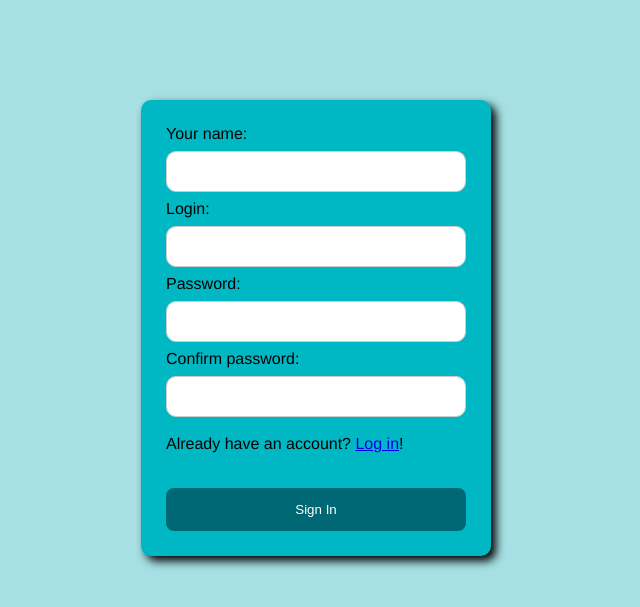
After one commit to MrLampochka/MTUCIPythonLessons, a Flask app: page /registration/ in a window 1280 px wide. The commit adds this page. Shown: the top 607 px of the page, without its empty margins (324-964 px from the left). Run offline with Flask 2, Linux system fonts and the light colour scheme; some libraries are stand-ins or nearby versions.

Commit message:
lr5 completed

```diff
--- /dev/null
+++ b/lr4-5/auth.py
@@ -0,0 +1,98 @@
+import requests
+from flask import Flask, render_template, request, flash, redirect, url_for
+import psycopg2
+
+app = Flask(__name__)
+app.config.update(
+    TESTING=True,
+    SECRET_KEY='very_secret_key'
+)
+
+conn = psycopg2.connect(database="service_db",
+                        user="postgres",
+                        password="123123",
+                        host="localhost",
+                        port="5432")
+cursor = conn.cursor()
+
+DATA = {
+    'username': '',
+    'password': '',
+    'records': [],
+}
+
+
+@app.route('/login/', methods=['POST'])
+def login_post():
+    # if request.form.get("login"):
+    username = request.form.get('username')
+    password = request.form.get('password')
+    cursor.execute("SELECT * FROM service.users WHERE login=%s AND password=%s", (str(username), str(password)))
+    records = list(cursor.fetchall())
+    if not username or not password:
+        # flash('Input login or password', 'error')
+        return render_template('login.html', error='Input login or password')
+    elif not records:
+        return render_template('login.html', error='Your login or password was incorrect')
+    else:
+        DATA['username'] = username
+        DATA['password'] = password
+        DATA['records'] = records
+        return redirect(url_for('account'))
+
+    # elif request.form.get("registration"):
+    #     return redirect("/registration/")
+
+
+@app.route('/login/', methods=['GET'])
+def login():
+    return render_template('login.html')
+
+
+@app.route('/', methods=['GET'])
+def index():
+    return redirect(url_for('login'))
+
+
+@app.route('/registration/', methods=['POST', 'GET'])
+def registration():
+    if request.method == 'POST':
+        name = request.form.get('name')
+        login = request.form.get('login')
+        password = request.form.get('password')
+
+        cursor.execute(f"SELECT * FROM service.users WHERE login='{str(login)}';")
+        # проверка на существование аккаунта
+        if cursor.fetchall():
+            return render_template('registration.html', error='Account already exists')
+
+        if name and login and password:
+            if password == request.form.get('con-password'):
+                cursor.execute('INSERT INTO service.users (full_name, login, password) VALUES ( %s, %s, %s);', (str(name), str(login), str(password)))
+                conn.commit()
+                return redirect('/successful/')
+            else:
+                return render_template('registration.html', error='Passwords do not match')
+        else:
+            return render_template('registration.html', error='Fill in all fields correctly')
+    return render_template('registration.html')
+
+
+@app.route('/account/', methods=['POST', 'GET'])
+def account():
+    if request.method == 'POST':
+        return redirect(url_for('login'))
+    else:
+        return render_template('account.html', full_name=DATA['records'][0][1], login=DATA['records'][0][2],
+                               password=DATA['records'][0][3])
+
+@app.route('/successful/', methods=['POST', 'GET'])
+def successful():
+    if request.method == 'POST':
+        return redirect(url_for('login'))
+    else:
+        return render_template('successful.html')
+
+
+if __name__ == "__main__":
+    app.run(debug=True)
--- a/lr4/static/style.css
+++ b/lr4-5/static/style.css
@@ -1,6 +1,10 @@
 body {
     font-family: Helvetica, sans-serif;
     background-color: #00a8b459
+}
+
+p {
+    margin: 10px auto;
 }
 
 .login-window {
@@ -12,7 +16,7 @@ body {
     padding: 25px;
     border-radius: 10px;
     width: 300px;
-    margin: 200px auto;
+    margin: 100px auto;
     box-shadow: 5px 5px 10px 0px;
 }
 
--- /dev/null
+++ b/lr4-5/templates/registration.html
@@ -0,0 +1,34 @@
+<!DOCTYPE html>
+<html lang="en">
+<head>
+    <meta charset="UTF-8">
+    <title>Registration</title>
+    <link href="/static/style.css" rel="stylesheet" type="text/css">
+</head>
+<body>
+<div class="login">
+    <form action="" method="post">
+
+        <label for="name">Your name:</label>
+        <input type="text" name="name">
+        <label for="login">Login:</label>
+        <input type="text" name="login">
+
+        <label for="password">Password:</label>
+        <input type="password" name="password">
+
+        <label for="con-password">Confirm password:</label>
+        <input type="password" name="con-password">
+        {% if error %}
+        <div class="notification is-danger">
+            {{ error }}.
+        </div>
+        {% endif %}
+        <label><p>Already have an account? <a href="{{ url_for('login')}}">Log in</a>!</p></label>
+        <button type="submit">Sign In</button>
+        <!--            <input type="submit" value="Sign In">-->
+
+    </form>
+</div>
+</body>
+</html>
```
Also changed, not shown: lr4-5/templates/login.html (renamed from lr4/templates/login.html, +11 -10 lines), lr4-5/templates/successful.html (added, +18 -0 lines), lr4/auth.py (deleted, +0 -46 lines), lr4-5/templates/account.html (renamed from lr4/templates/account.html).
